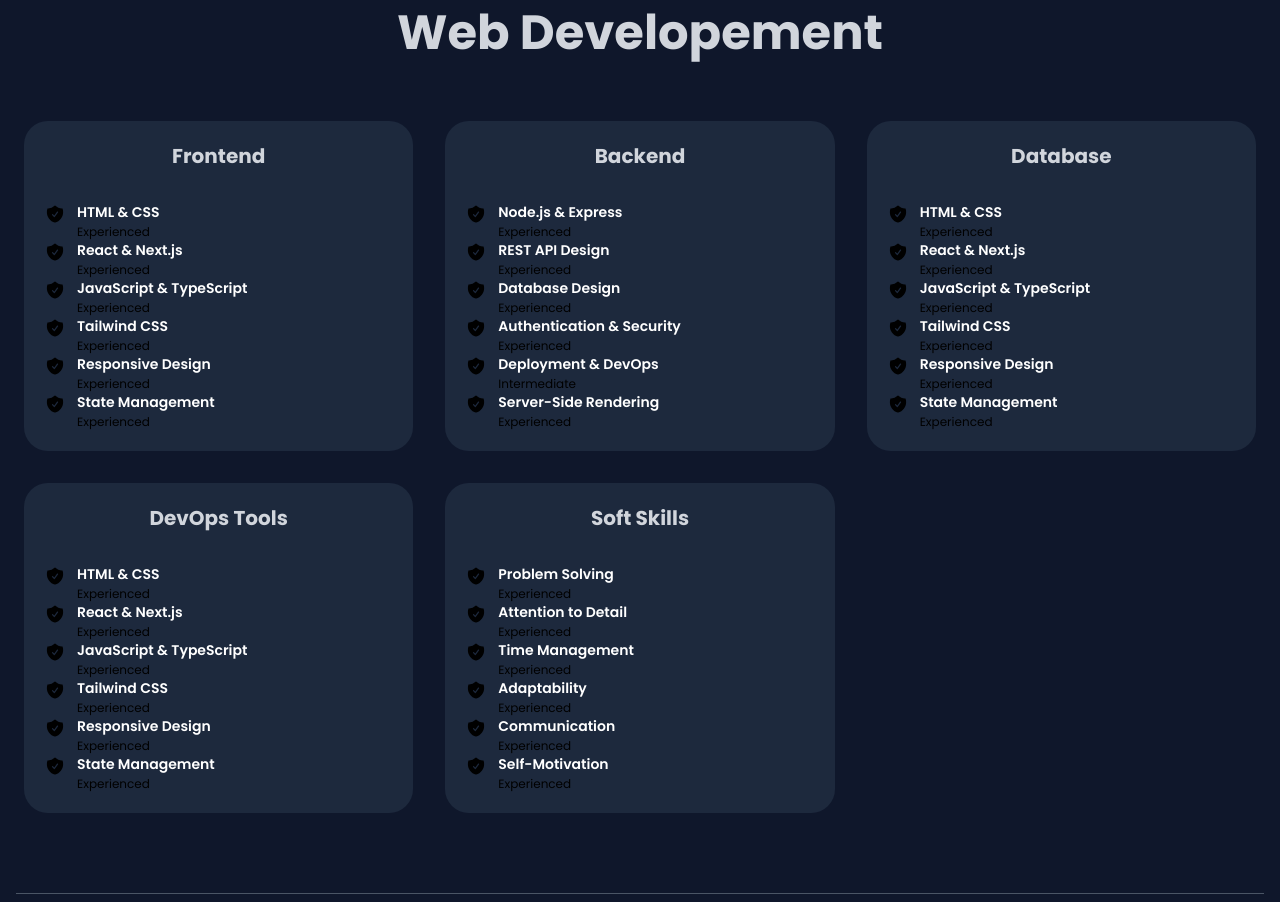
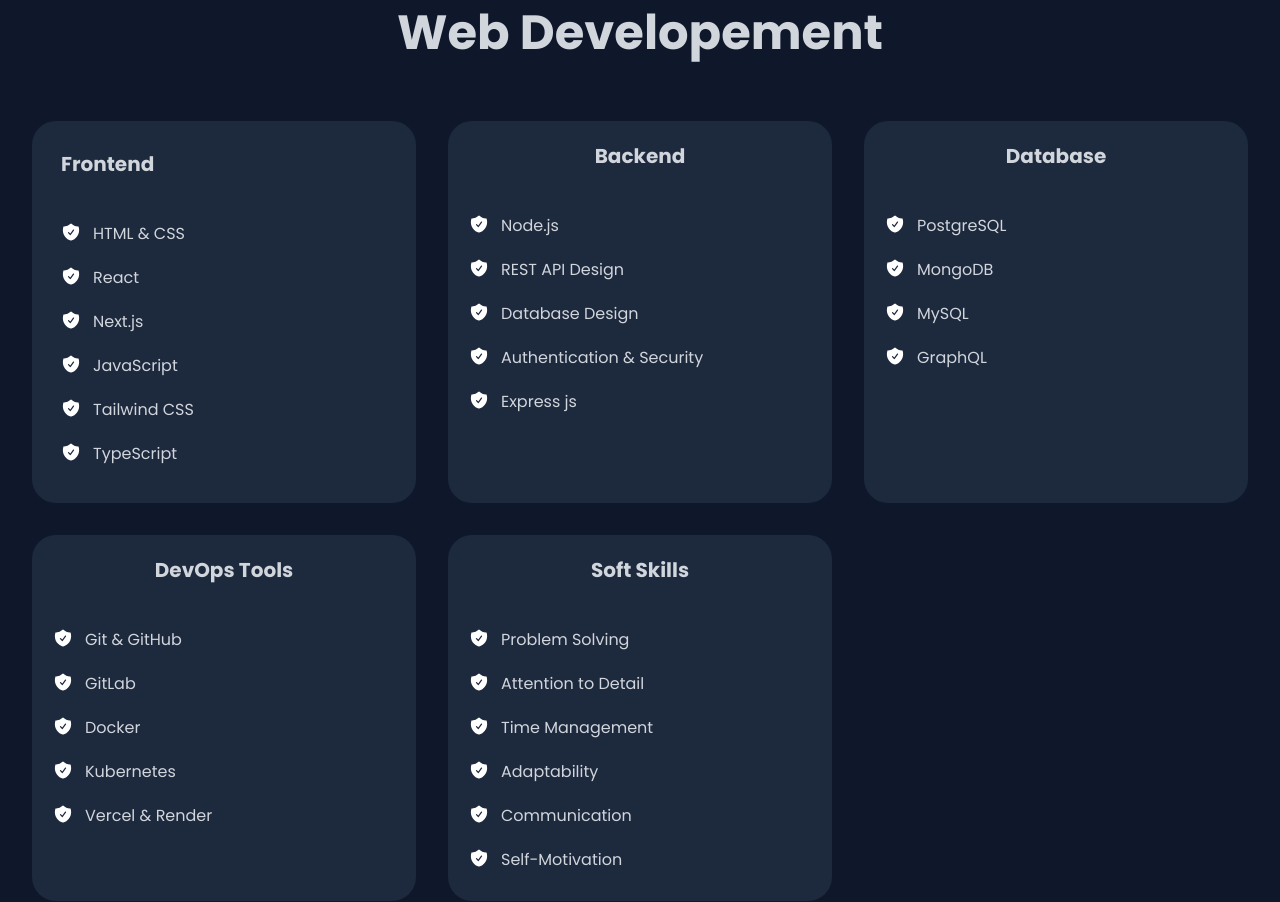
Before and after one commit to jayruskirui/jayrus_portfolio, a React (Vite) app: page / in a window 1280 px wide. Shown: the part 2660-3562 px from the top of the page. Built offline with nearby package versions, Linux system fonts and the light colour scheme.

Commit message:
About & Competencies

```diff
--- a/src/Sections/About.jsx
+++ b/src/Sections/About.jsx
@@ -32,21 +32,21 @@
           {/* Stat cards */}
           <div className="grid grid-cols-3 gap-3 sm:gap-4">
             <a href="#projects">
-              <article className="bg-blue-900 hover:bg-slate-900 border border-transparent hover:border-sky-900 duration-700 rounded-2xl p-4 sm:p-6 text-center flex flex-col items-center justify-center gap-3 sm:gap-5 h-40 sm:h-52">
+              <article className="bg-slate-800 hover:bg-slate-900 border border-transparent hover:border-sky-900 duration-700 rounded-2xl p-4 sm:p-6 text-center flex flex-col items-center justify-center gap-3 sm:gap-5 h-40 sm:h-52">
                 <GiAchievement color="#ff3300" size={50} className="shrink-0 sm:w-12 sm:h-12" />
                 <h3 className="text-xs sm:text-sm leading-snug">1+ Year<br />Experience</h3>
               </article>
             </a>
 
             <a href="#reviews">
-              <article className="bg-blue-900 hover:bg-slate-900 border border-transparent hover:border-sky-900 duration-700 rounded-2xl p-4 sm:p-6 text-center flex flex-col items-center justify-center gap-3 sm:gap-5 h-40 sm:h-52">
+              <article className="bg-slate-800 hover:bg-slate-900 border border-transparent hover:border-sky-900 duration-700 rounded-2xl p-4 sm:p-6 text-center flex flex-col items-center justify-center gap-3 sm:gap-5 h-40 sm:h-52">
                 <MdReviews color="#FF6F00" size={50} className="shrink-0 sm:w-12 sm:h-12" />
                 <h3 className="text-xs sm:text-sm leading-snug">Client Reviews<br />12+</h3>
               </article>
             </a>
 
             <a href="#projects">
-              <article className="bg-blue-900 hover:bg-slate-900 border border-transparent hover:border-sky-900 duration-700 rounded-2xl p-4 sm:p-6 text-center flex flex-col items-center justify-center gap-3 sm:gap-5 h-40 sm:h-52">
+              <article className="bg-slate-800 hover:bg-slate-900 border border-transparent hover:border-sky-900 duration-700 rounded-2xl p-4 sm:p-6 text-center flex flex-col items-center justify-center gap-3 sm:gap-5 h-40 sm:h-52">
                 <FcBriefcase size={50} className="shrink-0 sm:w-12 sm:h-12" />
                 <h3 className="text-xs sm:text-sm leading-snug">Completed<br />Projects<br />10+</h3>
               </article>
--- a/src/Sections/Competencies.jsx
+++ b/src/Sections/Competencies.jsx
@@ -4,8 +4,8 @@
   <svg
     xmlns="http://www.w3.org/2000/svg"
     viewBox="0 0 24 24"
-    fill="currentColor"
-    className="w-5 h-5 text-primary flex-shrink-0"
+    // fill="currentColor"
+    className="w-5 h-5 text-white flex-shrink-0"
   >
     <path
       fillRule="evenodd"
@@ -20,8 +20,8 @@
   <svg
     xmlns="http://www.w3.org/2000/svg"
     viewBox="0 0 24 24"
-    fill="currentColor"
-    className="w-5 h-5 text-primary flex-shrink-0 mt-0.5"
+    // fill="currentColor"
+    className="w-5 h-5 text-white flex-shrink-0 mt-0.5"
   >
     <path
       fillRule="evenodd"
@@ -35,38 +35,34 @@
 
 const frontendSkills = [
   { name: "HTML & CSS", level: "Experienced" },
-  { name: "React & Next.js", level: "Experienced" },
-  { name: "JavaScript & TypeScript", level: "Experienced" },
+  { name: "React", level: "Experienced" },
+   { name: "Next.js", level: "Experienced" },
+  { name: "JavaScript", level: "Experienced" },
   { name: "Tailwind CSS", level: "Experienced" },
-  { name: "Responsive Design", level: "Experienced" },
-  { name: "State Management", level: "Experienced" },
+  { name: "TypeScript", level: "Experienced" },
 ];
 
 const backendSkills = [
-  { name: "Node.js & Express", level: "Experienced" },
+  { name: "Node.js", level: "Experienced" },
   { name: "REST API Design", level: "Experienced" },
   { name: "Database Design", level: "Experienced" },
   { name: "Authentication & Security", level: "Experienced" },
-  { name: "Deployment & DevOps", level: "Intermediate" },
-  { name: "Server-Side Rendering", level: "Experienced" },
+  { name: "Express js", level: "Intermediate" },
 ];
 
 const databaseSkills = [
-  { name: "SQL & NoSQL", level: "Experienced" },
-  { name: "Database Design", level: "Experienced" },
-  { name: "Data Modeling", level: "Experienced" },
-  { name: "Query Optimization", level: "Intermediate" },
-  { name: "Backup & Recovery", level: "Intermediate" },
-  { name: "Scaling & Sharding", level: "Intermediate" },
+  { name: "PostgreSQL", level: "Experienced" },
+  { name: "MongoDB", level: "Experienced" },
+  { name: "MySQL", level: "Experienced" },
+  { name: "GraphQL", level: "Intermediate" },
 ];
 
 const DevOpstools = [
   { name: "Git & GitHub", level: "Experienced" },
-  { name: "Agile / Scrum", level: "Experienced" },
-  { name: "Code Reviews", level: "Experienced" },
-  { name: "Team Communication", level: "Experienced" },
-  { name: "Project Planning", level: "Intermediate" },
-  { name: "Documentation", level: "Experienced" },
+  { name: "GitLab", level: "Experienced" },
+  { name: "Docker", level: "Experienced" },
+  { name: "Kubernetes", level: "Experienced" },
+  { name: "Vercel & Render", level: "Intermediate" },
 ];
 
 const softSkills = [
@@ -85,7 +81,7 @@
       xmlns="http://www.w3.org/2000/svg"
       viewBox="0 0 24 24"
       fill="currentColor"
-      className="w-5 h-5 text-primary flex-shrink-0 mt-0.5"
+      className="w-5 h-5 text-white flex-shrink-0 mt-3"
     >
       <path
         fillRule="evenodd"
@@ -94,8 +90,8 @@
       />
     </svg>
     <div>
-      <p className="font-semibold text-white text-sm">{name}</p>
-      <p className="text-muted-foreground text-xs mt-0.5">{level}</p>
+      <p className="text-gray-300 text-1xl mt-3 mb-2">{name}</p>
+      {/* <p className="text-gray-500 text-xs mt-0.5">{level}</p> */}
     </div>
   </div>
 );
@@ -106,7 +102,7 @@
     <section id='competencies' className='py-10 relative overflow-hidden'>
       {/* <div className='absolute top-1/2 left-1/4 w-96 h-96 bg-blue-900 rounded-full blur-3xl'/> */}
 
-      <div className='container mx-auto px-6 relative z-10'>
+      <div className='container mx-auto px-8 relative z-10'>
 
         {/* Section Header */}
         <div className='text-center mb-16'>
@@ -121,11 +117,11 @@
         {/* Cards */}
         <div className='grid md:grid-cols-3 gap-8'>
           {/* Frontend card */}
-          <div className='border border-transparent rounded-3xl bg-slate-800 p-5'>
-            <h3 className='text-gray-300 text-xl font-bold text-center mb-8'>
+          <div className='border border-transparent rounded-3xl bg-slate-800 p-7'>
+            <h3 className='text-gray-300 text-xl font-bold mb-8'>
               Frontend
             </h3>
-            <div>
+            <div >
               {frontendSkills.map((item,i)=>(
                 <SkillItem key={i} name={item.name} level={item.level}/>
               ))}
@@ -150,7 +146,7 @@
               Database
             </h3>
             <div>
-              {frontendSkills.map((item,i)=>(
+              {databaseSkills.map((item,i)=>(
                 <SkillItem key={i} name={item.name} level={item.level}/>
               ))}
             </div>
@@ -162,7 +158,7 @@
               DevOps Tools
             </h3>
             <div>
-              {frontendSkills.map((item,i)=>(
+              {DevOpstools.map((item,i)=>(
                 <SkillItem key={i} name={item.name} level={item.level}/>
               ))}
             </div>
```
